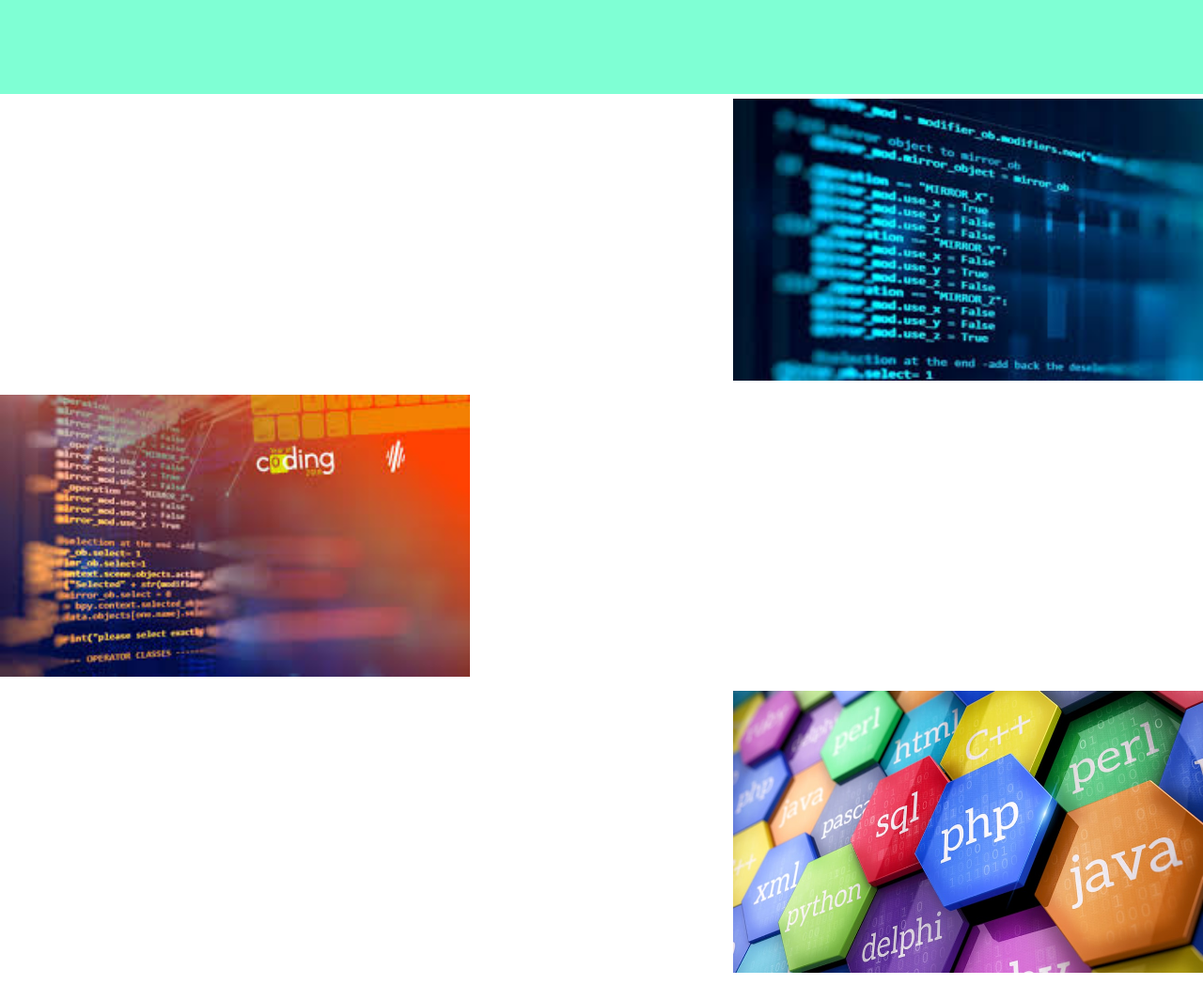
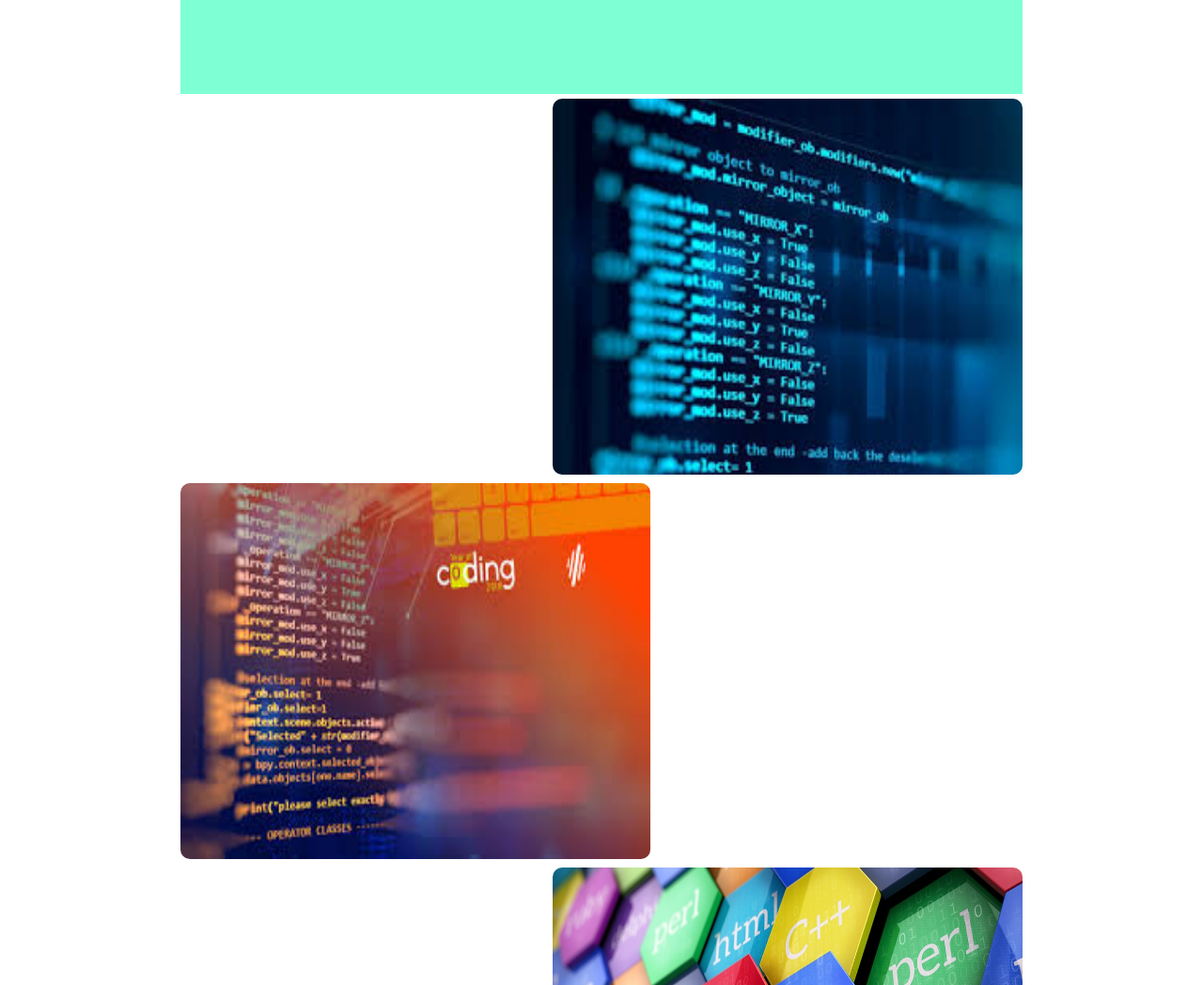
Before and after one commit to testdriveit/testdriveit.github.io, a plain HTML site: page index.html in a window 1280 px wide. Shown: the top 1048 px of the page at 94% size. Drawn offline with Linux system fonts and the light colour scheme.

Commit message:
Responsive design added

```diff
--- a/index.html
+++ b/index.html
@@ -8,41 +8,54 @@
 
     <style>
         * {
-            margin: 0px;
-            padding: 0px;
+            margin: 0%;
+            padding: 0%;
+        }
+
+        .main {
+            margin-top: 105px;
         }
 
         header {
-            width: 100%;
+            width: 70%;
+            min-width: 500px;
             height: 100px;
             background-color: aquamarine;
             position: fixed;
             top: 0px;
         }
 
-        .main {
-            margin-top: 105px;
+        img {
+            width: 500px;
+            height: 400px;
+            border-radius: 10px;
         }
 
-        h1 {
-            text-align: center;
+        @media (min-width: 600px) {
+            .root {
+                width: 70%;
+                min-width: 500px;
+                margin: auto;
+            }
+
+            section {
+                margin-top: 5px;
+                display: flex;
+                justify-content: space-between;
+            }
         }
 
-        img {
-            height: 300px;
-            width: 500px;
+        @media (max-width: 599px) {
+            .root {
+                width: 500px;
+                margin: auto;
+            }
+
+            section {
+                margin-top: 5px;
+            }
         }
 
-        section {
-            display: flex;
-            margin-top: 5px;
-            justify-content: space-between;
-            height: 310px;
-        }
-
-        article {
-            width: 600px;
-        }
     </style>
 </head>
 <body>
```
